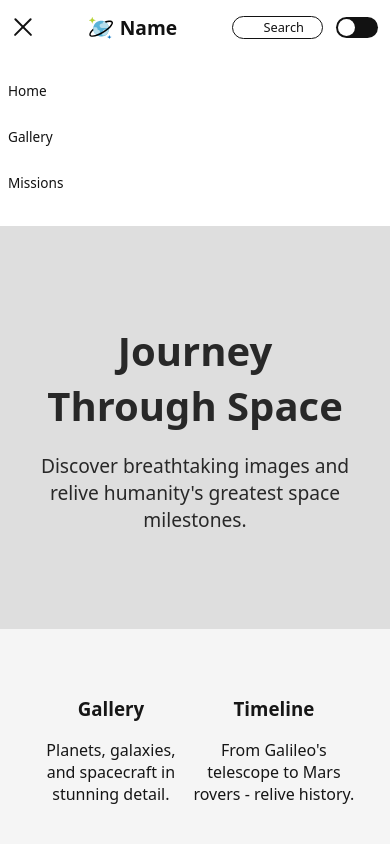
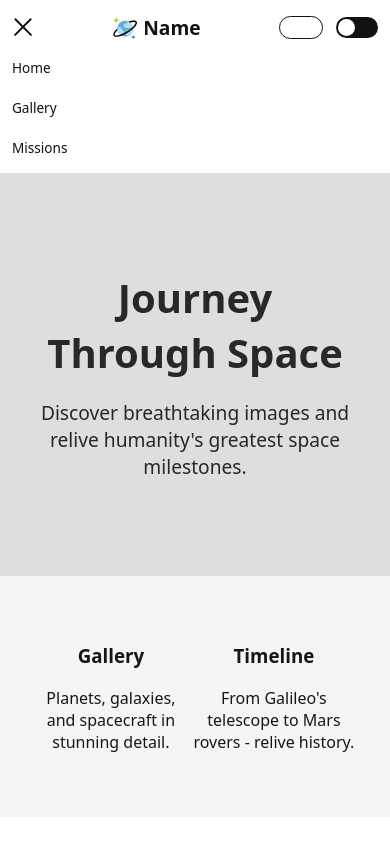
Before and after one commit to RishabhSinghal04/Cosmos_Craft, a plain HTML site: page index.html in a window 390 px wide. Both pictures are taken after a click on the button 23 px from the left and 27 px from the top of the page. Shown: the top 844 px of the page. Drawn offline with Linux system fonts and the light colour scheme.

Commit message:
Adjust mobile navbar spacing and alignment
Tighten and clean up responsive navbar styles in navbar/navbar.css: reduce top margin, remove extra vertical padding, left-align nav items, make anchor elements full-width for better tap targets, and add padding/align adjustments on the nav-center list. Also fix selector specificity for hiding right-side icons (.nav-right ul > li > div > span) and remove duplicated padding rules to simplify mobile layout.

```diff
--- a/navbar/navbar.css
+++ b/navbar/navbar.css
@@ -128,9 +128,8 @@
         display: none;
         order: 4;
         width: 100%;
-        margin-top: 0.5rem;
+        margin-top: 0.2rem;
         background-color: var(--page-bg);
-        padding: 1rem 0;
     }
 
     .nav-center.active {
@@ -140,14 +139,19 @@
     .nav-center ul {
         flex-direction: column;
         width: 100%;
-        gap: 0.5rem;
+        padding: 0;
+        align-items: flex-start;
     }
 
     .nav-center li {
         width: 100%;
-        text-align: center;
+        text-align: left;
         font-size: 1rem;
-        padding: 0.75rem;
+    }
+
+    .nav-center li a{
+        width: 100%;
+        text-align: left;
     }
 
     .nav-center li:hover {
@@ -155,7 +159,7 @@
     }
 
     /* Icons only on right */
-    .nav-right ul > li > span {
+    .nav-right ul > li > div > span {
         display: none;
     }
 }
@@ -169,7 +173,6 @@
 
     .nav-center li {
         font-size: 0.95rem;
-        padding: 0.7rem;
     }
 
     .nav-right li img {
@@ -185,6 +188,5 @@
 @media (max-width: 400px) {
     .nav-center li {
         font-size: 0.85rem;
-        padding: 0.6rem;
     }
 }
```
